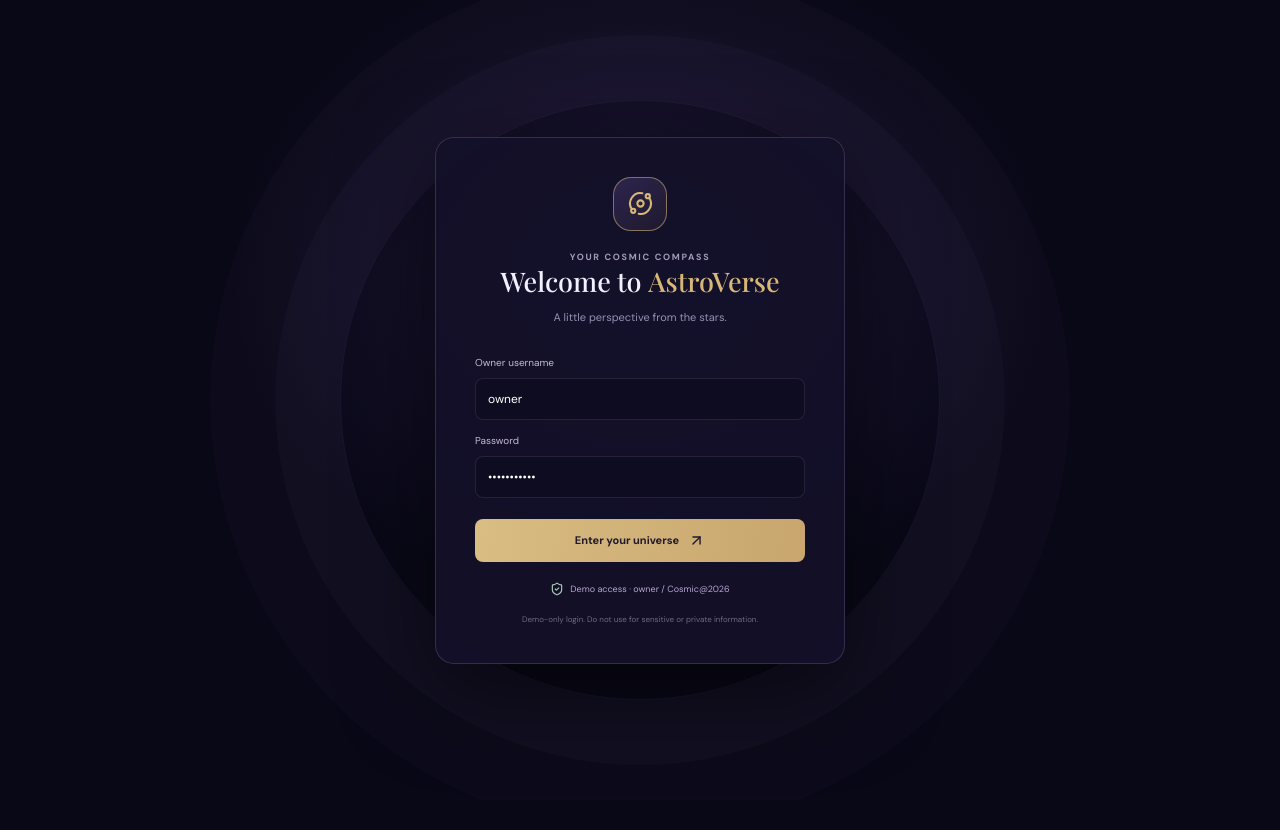
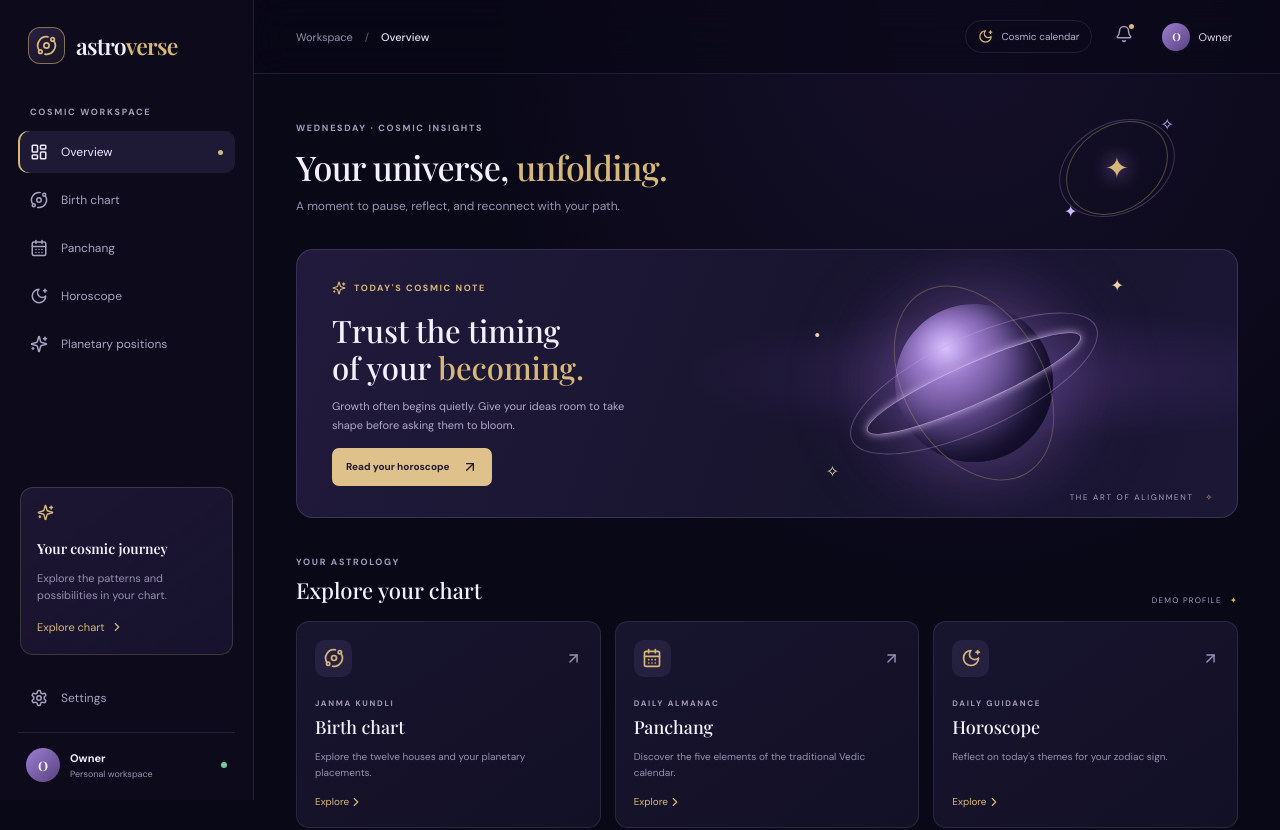
Before and after one commit to barshadatta48-web/Astrology_app_demo, a React (Vite) app: page / in a window 1280 px wide. Shown: the top 830 px of the page. Before the commit the page ends 800 px from the top, so only its background shows below. Built offline with nearby package versions, Linux system fonts and the light colour scheme.

Commit message:
Remove demo username and password gate to open AstroVerse directly

```diff
--- a/src/App.jsx
+++ b/src/App.jsx
@@ -1,7 +1,7 @@
 import { useMemo, useState } from 'react'
 import {
   Sparkles, LayoutDashboard, Orbit, CalendarDays, MoonStar, Sun,
-  Stars, Settings, LogOut, Menu, X, Search, Bell, ChevronRight,
+  Stars, Settings, Menu, X, Search, Bell, ChevronRight,
   ArrowUpRight, CircleHelp, Clock3, MapPin, UserRound, WandSparkles,
   ChartNoAxesCombined, BookOpen, Compass, ShieldCheck
 } from 'lucide-react'
@@ -24,41 +24,7 @@ const sections = [
   { id: 'planets', label: 'Planetary positions', icon: Stars },
 ]
 
-function Login({ onLogin }) {
-  const [username, setUsername] = useState('owner')
-  const [password, setPassword] = useState('Cosmic@2026')
-  const [error, setError] = useState('')
-  function submit(e) {
-    e.preventDefault()
-    if (username.trim() === 'owner' && password === 'Cosmic@2026') {
-      onLogin()
-    } else {
-      setError('That username or password does not match the demo account.')
-    }
-  }
-  return <main className="login-screen">
-    <div className="login-nebula" />
-    <div className="login-card">
-      <div className="brand-mark large"><Orbit size={25}/></div>
-      <div className="eyebrow centered">YOUR COSMIC COMPASS</div>
-      <h1>Welcome to <em>AstroVerse</em></h1>
-      <p className="muted centered">A little perspective from the stars.</p>
-      <form onSubmit={submit} className="login-form">
-        <label>Owner username</label>
-        <input value={username} onChange={e => setUsername(e.target.value)} autoComplete="username" />
-        <label>Password</label>
-        <input type="password" value={password} onChange={e => setPassword(e.target.value)} placeholder="Enter demo password" autoComplete="current-password" />
-        {error && <div className="error">{error}</div>}
-        <button className="primary full" type="submit">Enter your universe <ArrowUpRight size={17}/></button>
-      </form>
-      <div className="login-hint"><ShieldCheck size={14}/> Demo access · owner / Cosmic@2026</div>
-      <p className="tiny centered">Demo-only login. Do not use for sensitive or private information.</p>
-    </div>
-  </main>
-}
-
 function App() {
-  const [loggedIn, setLoggedIn] = useState(false)
   const [active, setActive] = useState('overview')
   const [mobileOpen, setMobileOpen] = useState(false)
   const [query, setQuery] = useState('')
@@ -66,8 +32,6 @@ function App() {
 
   const current = sections.find(s => s.id === active)
   const filteredPlanets = useMemo(() => demoPlanets.filter(p => p.join(' ').toLowerCase().includes(query.toLowerCase())), [query])
-
-  if (!loggedIn) return <Login onLogin={() => setLoggedIn(true)} />
 
   function navigate(id) {
     setActive(id)
@@ -84,7 +48,6 @@ function App() {
       <div className="sidebar-bottom">
         <div className="upgrade-card"><div className="upgrade-icon"><Sparkles size={17}/></div><strong>Your cosmic journey</strong><p>Explore the patterns and possibilities in your chart.</p><button onClick={() => navigate('kundli')}>Explore chart <ChevronRight size={14}/></button></div>
         <button className="nav-item"><Settings size={18}/><span>Settings</span></button>
-        <button className="nav-item" onClick={() => setLoggedIn(false)}><LogOut size={18}/><span>Sign out</span></button>
         <div className="user-mini"><div className="avatar">O</div><div><strong>Owner</strong><small>Personal workspace</small></div><span className="online-dot"/></div>
       </div>
     </aside>
@@ -92,7 +55,7 @@ function App() {
     <main className="main-area">
       <header className="topbar">
         <div className="top-left"><button className="menu-toggle" onClick={() => setMobileOpen(true)}><Menu size={20}/></button><div className="breadcrumb">Workspace <span>/</span> <strong>{current?.label || 'Overview'}</strong></div></div>
-        <div className="top-actions"><div className="date-chip"><MoonStar size={15}/> Cosmic calendar</div><button className="icon-btn" aria-label="Notifications"><Bell size={18}/><i/></button><button className="profile-btn" onClick={() => setProfileOpen(!profileOpen)}><div className="avatar small">O</div><span>Owner</span></button>{profileOpen && <div className="profile-pop"><strong>Owner workspace</strong><small>Single-user demo</small><button onClick={() => setLoggedIn(false)}>Sign out</button></div>}</div>
+        <div className="top-actions"><div className="date-chip"><MoonStar size={15}/> Cosmic calendar</div><button className="icon-btn" aria-label="Notifications"><Bell size={18}/><i/></button><button className="profile-btn" onClick={() => setProfileOpen(!profileOpen)}><div className="avatar small">O</div><span>Owner</span></button>{profileOpen && <div className="profile-pop"><strong>Owner workspace</strong><small>Single-user demo</small></div>}</div>
       </header>
       <div className="page-content">
         {active === 'overview' && <Overview onNavigate={navigate}/>}
```
